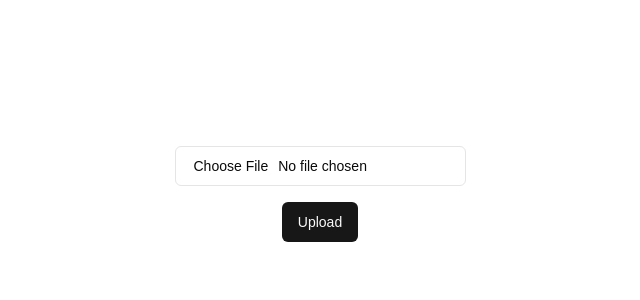
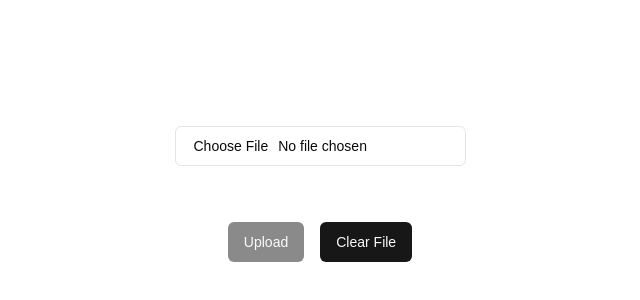
Before and after one commit to MishanGagnon/mhacks2024, a Next.js app: page /upload in a window 1280 px wide. Shown: the part 206-506 px from the top of the page, without its empty margins (320-960 px from the left). Built offline with nearby package versions, Linux system fonts and the light colour scheme.

Commit message:
added loader

```diff
--- /dev/null
+++ b/src/components/ui/spinner.tsx
@@ -0,0 +1,25 @@
+import React from 'react';
+import { cn } from '@/lib/utils'; // Ensure `cn` function is imported from wherever it's defined
+
+interface LoadingSpinnerProps {
+  className?: string;
+}
+
+export const LoadingSpinner: React.FC<LoadingSpinnerProps> = ({ className }) => {
+  return (
+    <svg
+      xmlns="http://www.w3.org/2000/svg"
+      width="24"
+      height="24"
+      viewBox="0 0 24 24"
+      fill="none"
+      stroke="currentColor"
+      strokeWidth="2"
+      strokeLinecap="round"
+      strokeLinejoin="round"
+      className={cn("animate-spin", className)} // Use the cn function to merge default and custom class names
+    >
+      <path d="M21 12a9 9 0 1 1-6.219-8.56" />
+    </svg>
+  );
+};
--- a/src/components/ui/uploadInput.tsx
+++ b/src/components/ui/uploadInput.tsx
@@ -1,32 +1,57 @@
 'use client';
 
-import { useState, ChangeEvent, FormEvent } from 'react';
-import { Button } from '@/components/ui/button'; // Assuming you're using ShadCN's button component
-import { Input } from '@/components/ui/input';   // Assuming there's a styled Input
+import { useState, ChangeEvent, FormEvent, useRef } from 'react';
+import { Button } from '@/components/ui/button';
+import { Input } from '@/components/ui/input';
+import { LoadingSpinner } from './spinner';
 
 export default function FileUpload() {
     const [file, setFile] = useState<File | null>(null);
+    const [confirm, setConfirm] = useState<boolean | null>(null);
+    const [isLoading, setIsLoading] = useState(false);
+
+    const fileInputRef = useRef<HTMLInputElement | null>(null);
 
     const handleFileChange = (event: ChangeEvent<HTMLInputElement>) => {
         if (event.target.files && event.target.files.length > 0) {
-      setFile(event.target.files[0]);
+            const selectedFile = event.target.files[0];
+            setFile(selectedFile);
         }
+    };
+
+    const clearFile = () => {
+        if (fileInputRef.current) {
+            fileInputRef.current.value = '';
+        }
+        setFile(null);
+        setConfirm(null);
     };
 
     const handleSubmit = async (event: FormEvent<HTMLFormElement>) => {
         event.preventDefault();
         if (!file) return;
 
+        setIsLoading(true);
+        setConfirm(null);
+
         const formData = new FormData();
         formData.append('file', file);
 
+        try {
             const response = await fetch('/api/upload', {
                 method: 'POST',
                 body: formData,
             });
 
             const data = await response.json();
+            setConfirm(true);
             console.log(data);
+        } catch (error) {
+            console.log("Error: Problem with uploading file", error);
+            setConfirm(false);
+        } finally {
+            setIsLoading(false);
+        }
     };
 
     return (
@@ -34,12 +59,25 @@ export default function FileUpload() {
             <form onSubmit={handleSubmit} className="space-y-4 flex flex-col items-center">
                 <Input
                     type="file"
+                    accept=".pdf"
                     onChange={handleFileChange}
-          className="file-input" // Add any necessary ShadCN styling here
+                    ref={fileInputRef}
+                    className="file-input"
+                    disabled={isLoading}
                 />
-        <Button type="submit">
-          Upload
+                <div className='mb-2 my-2 h-6'> {/* Fixed height to prevent layout shift */}
+                    {confirm === true && <p className="text-green-500">File uploaded successfully!</p>}
+                    {confirm === false && <p className="text-red-500">File upload failed. Please try again.</p>}
+                </div>
+                <div className="flex space-x-4">
+                    <Button type="submit" disabled={isLoading || !file}>
+                        {isLoading ? <LoadingSpinner className="mr-2 h-4 w-4" /> : null}
+                        {isLoading ? 'Uploading...' : 'Upload'}
                     </Button>
+                    <Button type="button" onClick={clearFile} disabled={isLoading}>
+                        Clear File
+                    </Button>
+                </div>
             </form>
         </div>
     );
```
Also changed, not shown: server.js (line endings or trailing spaces). Lines whose indentation alone changed are shown as unchanged.
